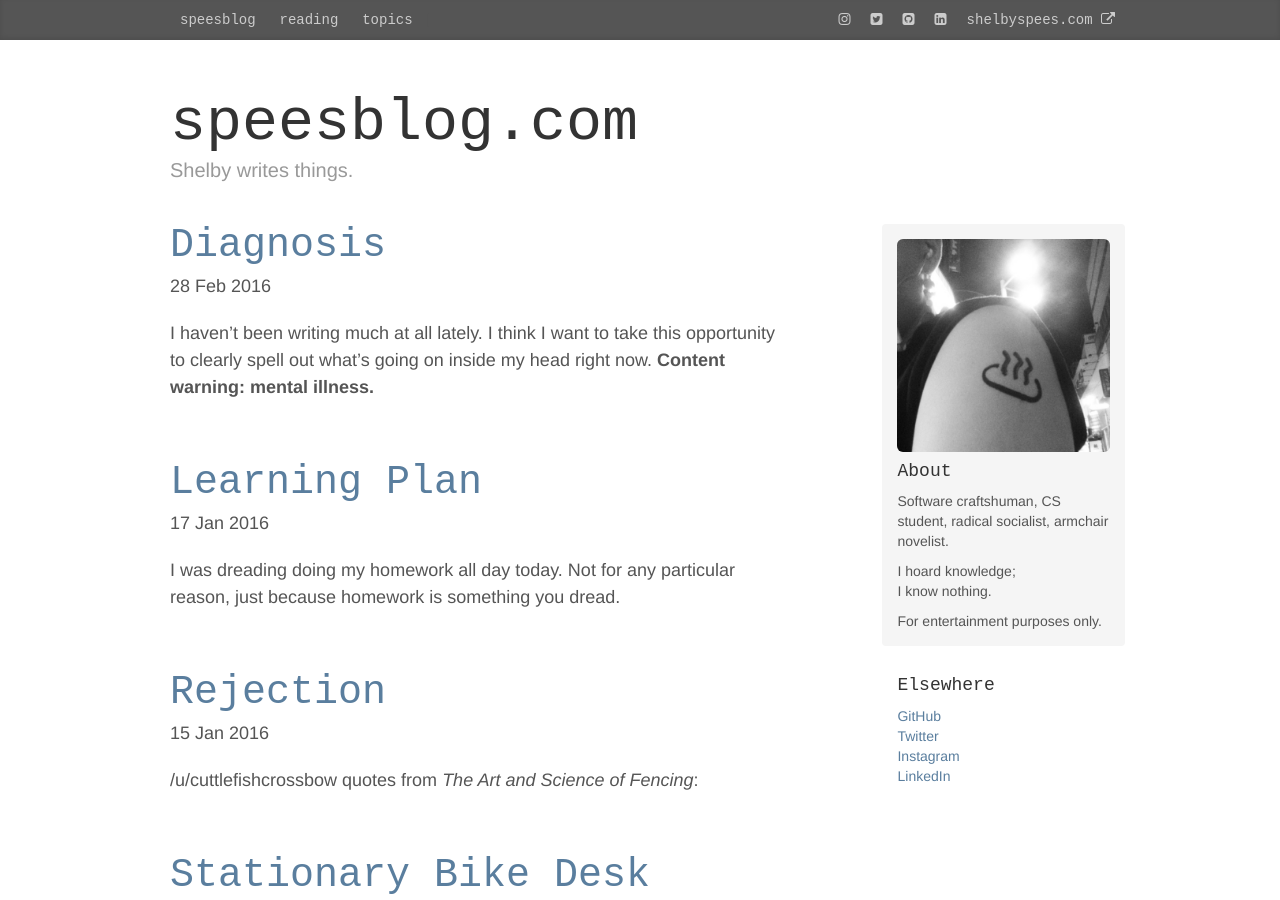
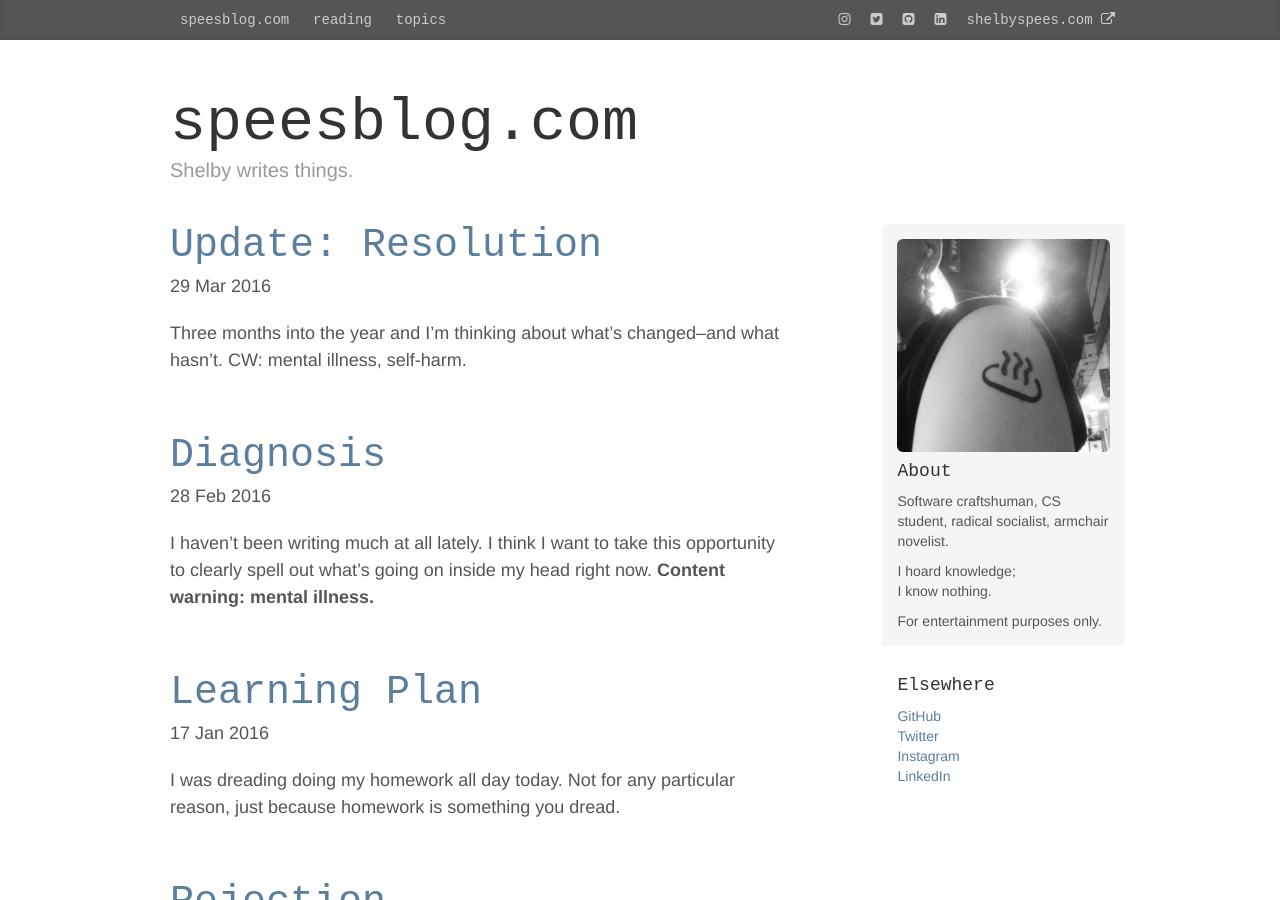
Before and after one commit to shelbyspees/speesblog, a Jekyll site: the page built from index.html, in a window 1280 px wide and 900 px high. Built offline with Jekyll 4.4.1, drawn with Linux system fonts in a browser that asks for light colours; nearby versions of some CDN libraries; some of the changed lines change nothing that is shown.

Commit message:
New post'

```diff
--- a/_config.yml
+++ b/_config.yml
@@ -9,7 +9,7 @@ include: ["_pages"]
 permalink: /:title/
 
 links:
-  - name:         speesblog
+  - name:         speesblog.com
     url:          /
   - name:         reading
     url:          /reading
--- /dev/null
+++ b/_posts/2016-03-29-update-resolution.md
@@ -0,0 +1,47 @@
+---
+layout: post
+title: "Update: Resolution"
+category:
+---
+
+Three months into the year and I'm thinking about what's changed--and what hasn't. CW: mental illness, self-harm.
+
+I'm doing way better than I was before my doctor increased my antidepressant dose. I'm not thinking about death (my own) every day. I'm not imagining all the ways I could end things. I never had a plan, but suicidal ideation is never not scary. Especially, ESPECIALLY when your life is as lucky and positive as mine is. I have every reason to stick around.
+
+I don't think I've ever hit the point where I need to be hospitalized. But I will hit that point someday. I'm almost looking forward to it. At least then I'll have medical evidence of my problems. Occasional therapy doesn’t stand up to scrutiny as well as inpatient psychiatric care.
+
+Why would I make this up? I have everything to lose and nothing to gain. No, I'm like the marathon runner who has a heart attack. Despite everyone's expectations, my heath fails me.
+
+---
+
+My new year's resolution fell totally flat. There's no way looking in the mirror and saying "I love you" would have had any significant effect without pharmalogical adjustments.
+
+It's not a bad idea for the neurotypical to try self-love as a remedy for confidence issues. On the other hand, someone like me with a long history of clinical depression and other undesirable brain chemistry will need treatment that's a bit more direct.
+
+Still working with my doctor and therapist about the ADHD test results. It's hard not to seem like a drug-seeker, since I work in an intellectually demanding job. Plus I'm already prone to addictive/compulsive behavior. I understand any doctor's hesitation to prescribe stimulants for someone like me.
+
+But ADHD is spot on as a diagnosis. It feels like my brain gets in the way of my ability to think. I just want to shut off my brain so I can work and get shit done when I need to. Ugh.
+
+I've developed some seriously quality coping mechanisms over the years so I've had a lot of success thus far. Still, as my life gets more complicated I'm going to drop the ball more and more, which will in turn make me more depressed, which will in turn make it harder for me to keep my life together.
+
+And this isn't new. I've always had problems with my train of thought, memory, concentration. Now I can stop thinking I'm an idiot or I have early onset Alzheimer's or I was dropped on my head as a baby. I mean, it might be from the 5 or so years of mild lead exposure. Apparently that has a causal link with ADHD. But environmental factors only play a role when you're genetically predisposed. I'd love to find some DNA evidence of ADHD in me but I'm not sure if that's feasible.
+
+---
+
+Anyway, having reduced the amount of paralyzing thoughts going through my head, I now have space in my life for things like exercise. It's been shown that quality diet and exercise have similar effects on the brain to antidepressant medication like Prozac.
+
+I wish it were easy to exercise when I'm in a bad place. When I'm down like that it's hard to do anything besides curl up in a ball. Let me describe how it feels:
+
+My gut feels like it's been punched, but it also feels this anticipatory emptiness like it should be or is about to be stabbed. My skin crawls: arms, shoulders, knees, feet. My hands shake and the skin on my forearms tingles and I want to scratch it off. I want to throw up, but I'm not nauseous. It also feels like the atmosphere is pressing down on my body and slowly crushing me. My movements and speech are slowed like I'm made of molasses.
+
+That's before I start crying. I've noticed that people being unexpectedly nice will often make me cry ("We saved you a seat"). Talking about my depression also makes me cry. Talking about it makes it real.
+
+If I'm crying, I'm sobbing. I feel like I'm being sucked dry. I want to tear things apart: a pillow, my hair, my skin. The atmospheric crushing gets heavier. My day is gone, lost, ruined. The generic self-hate turns into pointed loathing and disgust. I'm sobbing, hard, for an hour or more. I feel so lonely I could die. My stomach feels like a black hole. The despair I felt every day for two months in Bordeaux rears its ugly head. Just so much darkness inside.
+
+With the antidepressants I'm currently on, I get all the dysfunctional with almost none of the sad. Which makes me feel like I'm even crazier. How can I be this calm when my life is falling apart around me?
+
+It's this dissonant calm, like the eye of a hurricane. Not that I know shit about hurricanes. But I'm anticipating the imminent destruction. I know it's coming. Somehow, I want it. I want my life to fall apart.
+
+Self-destructive behavior like addiction, self-harm, eating disorders I think comes from a desire to match one's external circumstances with the reality of their feelings.
+
+I've done the motionless-until-life-falls-apart rodeo a couple times. There's no scared straight. There's no wake up call. There's only rock bottom, and it's a long way down.
```
